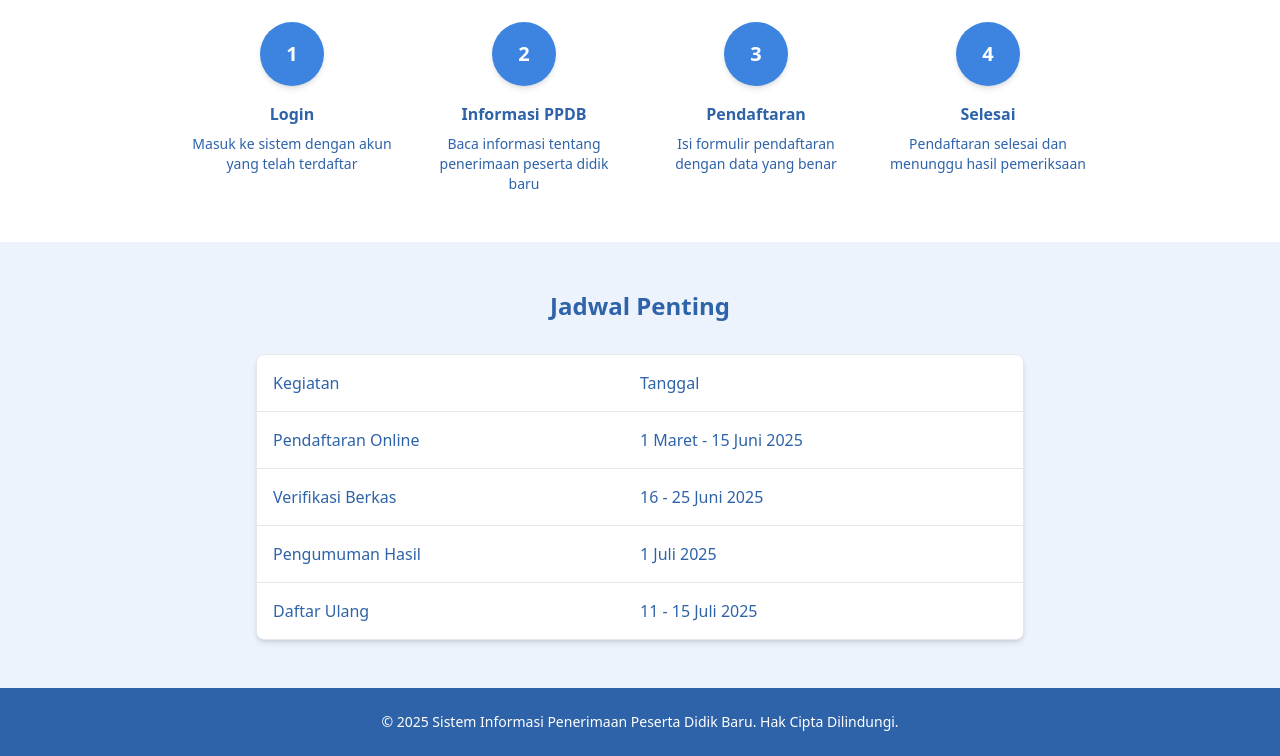
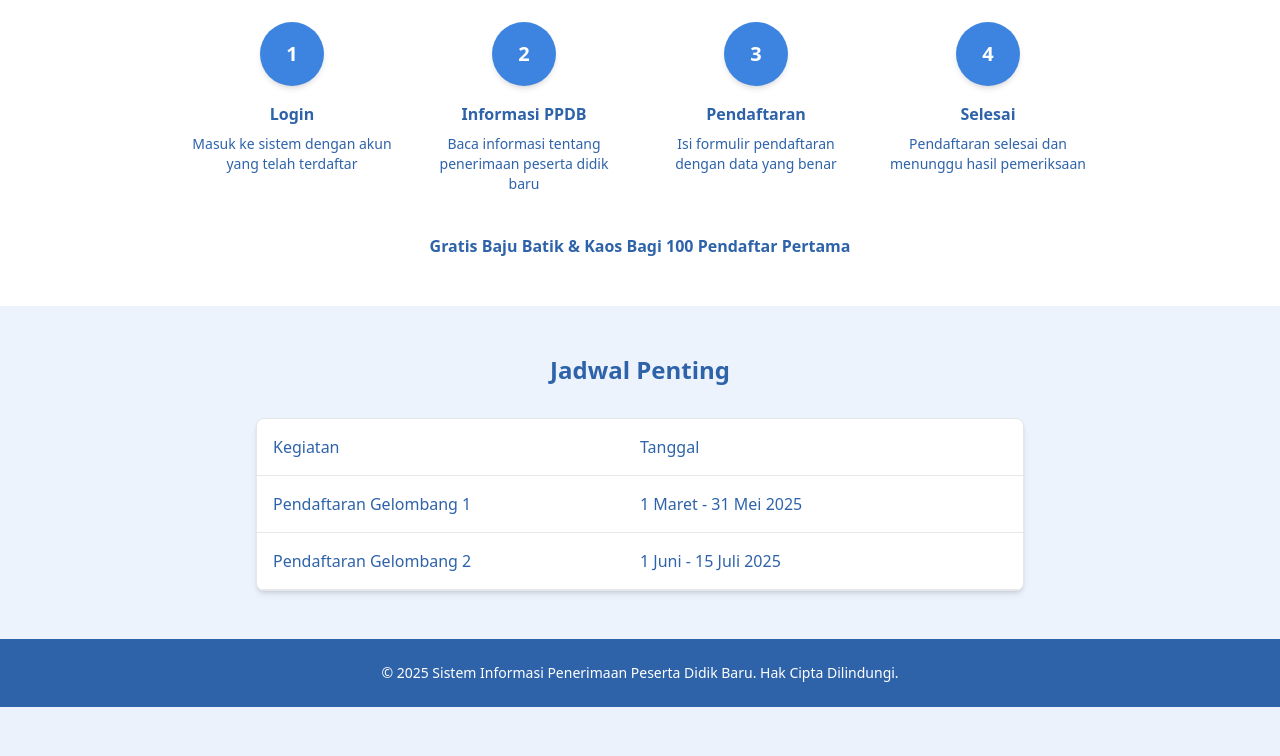
Before and after one commit to RSanzzzzz/ppdb-coba, a PHP site: page /ppdb/ in a window 1280 px wide. Shown: the part 490-1246 px from the top of the page. After the commit the page ends 1197 px from the top, so only its background shows below. Run offline with PHP 8.4, Linux system fonts and the light colour scheme; some libraries are stand-ins or nearby versions.

Commit message:
Menambah gratis kaos, mengedit jadwal penting

```diff
--- a/index.php
+++ b/index.php
@@ -117,6 +117,7 @@ if (isset($_SESSION['user_id'])) {
                         <p class="text-sm text-muted-foreground">Pendaftaran selesai dan menunggu hasil pemeriksaan</p>
                     </div>
                 </div>
+                <h2 class="mt-10 font-bold text-4x1 text-dark text-center">Gratis Baju Batik & Kaos Bagi 100 Pendaftar Pertama</h2>
             </div>
         </section>
 
@@ -129,20 +130,12 @@ if (isset($_SESSION['user_id'])) {
                         <div>Tanggal</div>
                     </div>
                     <div class="grid grid-cols-2 border-b p-4 text-dark">
-                        <div>Pendaftaran Online</div>
-                        <div>1 Maret - 15 Juni 2025</div>
+                        <div>Pendaftaran Gelombang 1</div>
+                        <div>1 Maret - 31 Mei 2025</div>
                     </div>
                     <div class="grid grid-cols-2 border-b p-4 text-dark">
-                        <div>Verifikasi Berkas</div>
-                        <div>16 - 25 Juni 2025</div>
-                    </div>
-                    <div class="grid grid-cols-2 border-b p-4 text-dark">
-                        <div>Pengumuman Hasil</div>
-                        <div>1 Juli 2025</div>
-                    </div>
-                    <div class="grid grid-cols-2 p-4 text-dark">
-                        <div>Daftar Ulang</div>
-                        <div>11 - 15 Juli 2025</div>
+                        <div>Pendaftaran Gelombang 2</div>
+                        <div>1 Juni - 15 Juli 2025</div>
                     </div>
                 </div>
             </div>
```
